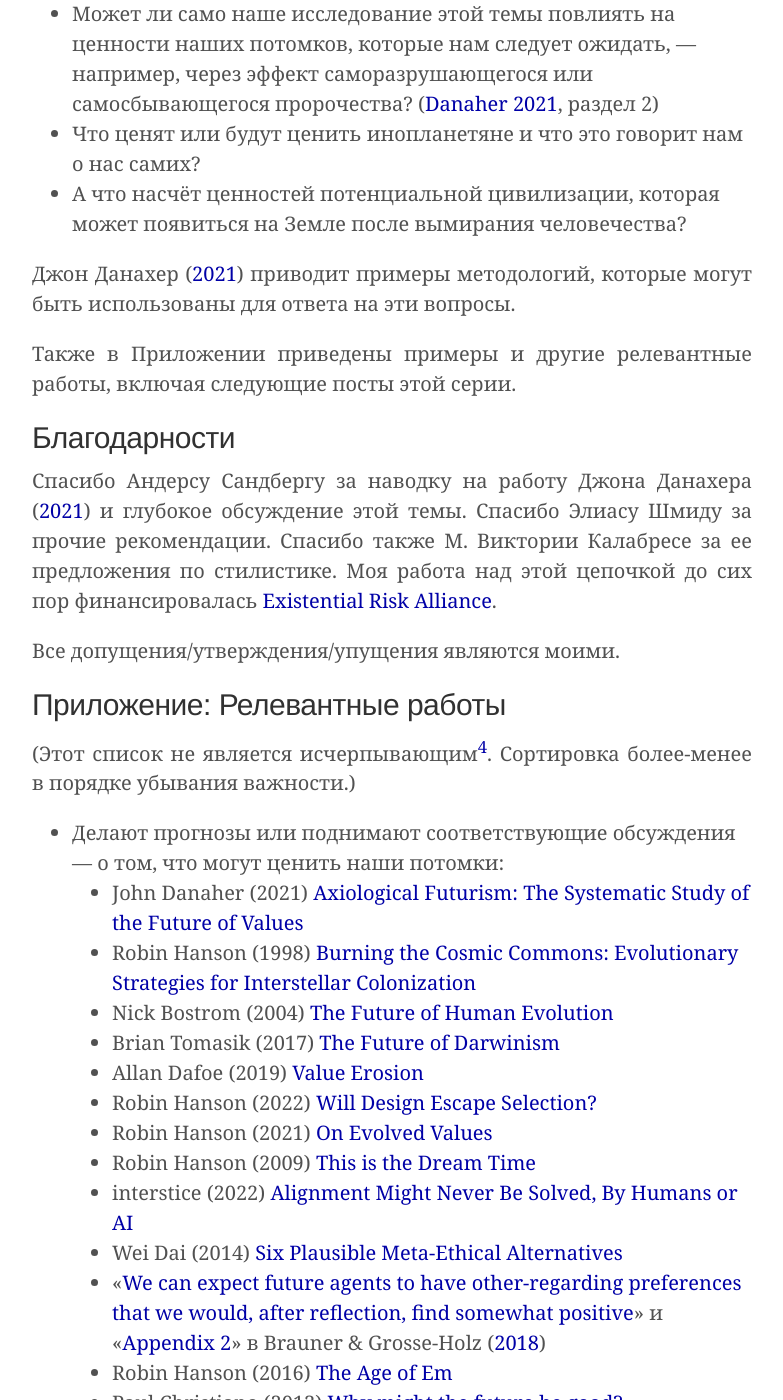
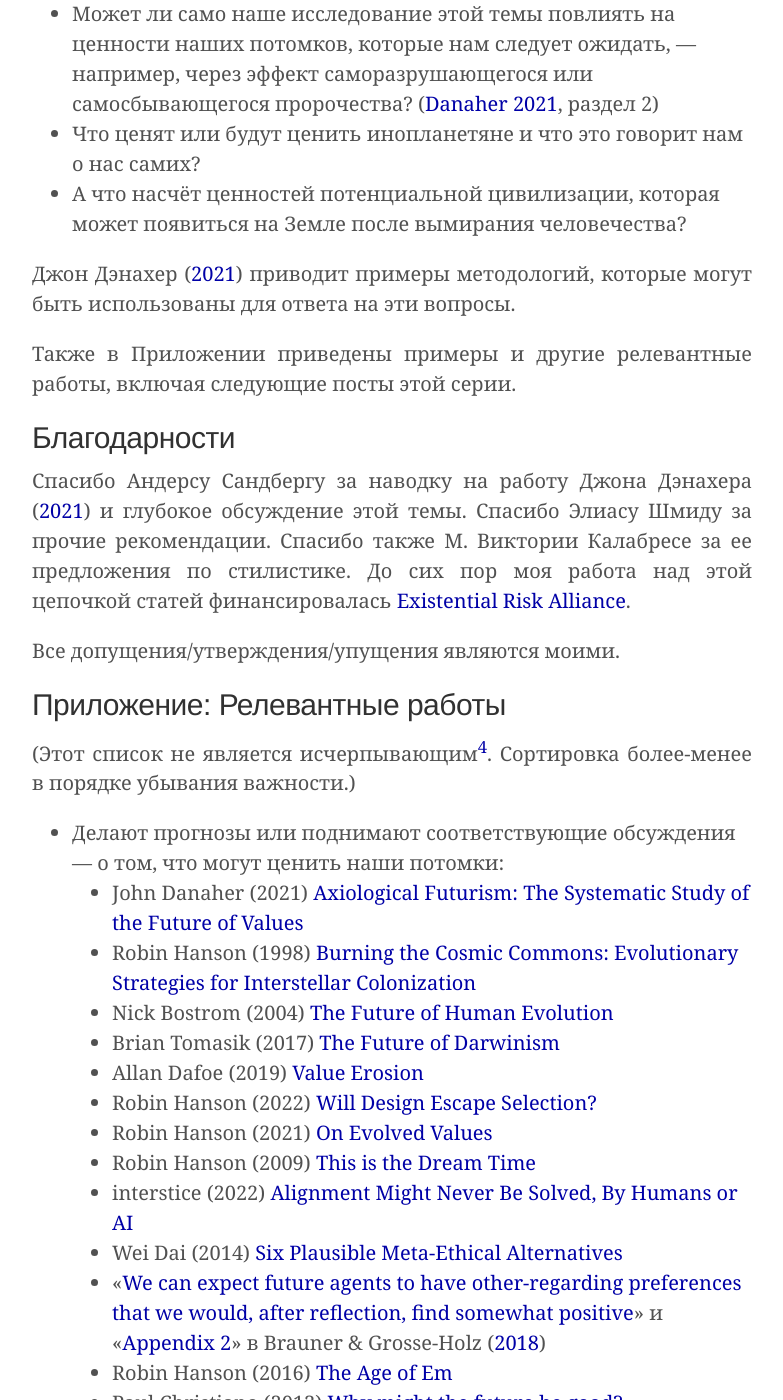
Before and after one commit to ReducingSuffering/reducingsuffering.github.io, a Jekyll site: the page built from _articles/jim-buhler-predicting-what-future-people-value.md, in a window 1280 px wide and 1400 px high, scrolled down 2666 px. Shown: the whole window, without its empty margins (248-1031 px from the left). Built offline with Jekyll 4.4.1, drawn with Linux system fonts in a browser that asks for light colours; some of the changed text lies outside the part shown.

Commit message:
partly reapply "upd Buhler sequence"

```diff
--- a/_articles/jim-buhler-predicting-what-future-people-value.md
+++ b/_articles/jim-buhler-predicting-what-future-people-value.md
@@ -20,7 +20,7 @@
 
 Хотя я понимаю, почему это может казаться убедительным, я считаю, что это крайне ошибочно.
 
-Во-первых, _предсказание ценностей наших потомков_ — то, что Джон Данахер ([2021](https://philarchive.org/rec/DANAFT-2)) называет «аксиологической футурологией», — в мирах, где эти ценности существенно отличаются от наших, не выглядит совсем уж неразрешимой задачей. В этой области исследований уже достигнуты значительные успехи, и, похоже, есть много возможностей для дальнейшего прогресса (см. следующий раздел и Приложение).
+Во-первых, _предсказание ценностей наших потомков_ — то, что Джон Дэнахер ([2021](https://philarchive.org/rec/DANAFT-2)) называет «аксиологической футурологией», — в мирах, где эти ценности существенно отличаются от наших, не выглядит совсем уж неразрешимой задачей. В этой области исследований уже достигнуты значительные успехи, и, похоже, есть много возможностей для дальнейшего прогресса (см. следующий раздел и Приложение).
 
 Во-вторых, сценарий, при котором ценности наших потомков не будут существенно отличаться от наших, представляется мне довольно маловероятным[^3]. Тут следует учитывать такие вещи, как [иллюзия конца истории](https://ru.wikipedia.org/wiki/%D0%98%D0%BB%D0%BB%D1%8E%D0%B7%D0%B8%D1%8F_%D0%BA%D0%BE%D0%BD%D1%86%D0%B0_%D0%B8%D1%81%D1%82%D0%BE%D1%80%D0%B8%D0%B8). Похоже, что по ходу истории ценности заметно развиваются, и нет причин предполагать, что мы настолько особенные, что должны считать себя исключением из этого правила.
 
@@ -43,13 +43,13 @@
 - Что ценят или будут ценить инопланетяне и что это говорит нам о нас самих?
 - А что насчёт ценностей потенциальной цивилизации, которая может появиться на Земле после вымирания человечества?
 
-Джон Данахер ([2021](https://philarchive.org/rec/DANAFT-2)) приводит примеры методологий, которые могут быть использованы для ответа на эти вопросы.
+Джон Дэнахер ([2021](https://philarchive.org/rec/DANAFT-2)) приводит примеры методологий, которые могут быть использованы для ответа на эти вопросы.
 
 Также в Приложении приведены примеры и другие релевантные работы, включая следующие посты этой серии.
 
 ## Благодарности
 
-Спасибо Андерсу Сандбергу за наводку на работу Джона Данахера ([2021](https://philarchive.org/rec/DANAFT-2)) и глубокое обсуждение этой темы. Спасибо Элиасу Шмиду за прочие рекомендации. Спасибо также М. Виктории Калабресе за ее предложения по стилистике. Моя работа над этой цепочкой до сих пор финансировалась [Existential Risk Alliance](https://erafellowship.org/).
+Спасибо Андерсу Сандбергу за наводку на работу Джона Дэнахера ([2021](https://philarchive.org/rec/DANAFT-2)) и глубокое обсуждение этой темы. Спасибо Элиасу Шмиду за прочие рекомендации. Спасибо также М. Виктории Калабресе за ее предложения по стилистике. До сих пор моя работа над этой цепочкой статей финансировалась [Existential Risk Alliance](https://erafellowship.org/).
 
 Все допущения/утверждения/упущения являются моими.
 
@@ -75,7 +75,7 @@
   - Robin Hanson (2018) [Longviews are coming](https://www.overcomingbias.com/p/long-views-are-cominghtml)
   - Yuval Noah Harari (2016) [Homo Deus](https://books.google.co.uk/books?hl=en&lr=&id=ZWcNDQAAQBAJ&oi=fnd&pg=PA1&ots=-ETYkeIBQ5&sig=FlFk1A9hxymM0BPuY1Y_cG4mmWw&redir_esc=y)
   - «The “Consciousness vs. Pure Replicators” Worldview» в Emilsson ([2017](https://qualiacomputing.com/2017/12/20/the-universal-plot-part-i-consciousness-vs-pure-replicators/))
-  - Следующие посты этой цепочки.
+  - Следующие посты этой цепочки статей.
   - Anders Sandberg (планируется) Grand Futures
 - О возможности, вероятности и последствиях фиксации ценностей / дрейфа ценностей:
   - Lukas Finnveden et al. (2022) [AGI and Lock-In](https://forum.effectivealtruism.org/posts/KqCybin8rtfP3qztq/agi-and-lock-in); и работы, на которые они ссылаются в разделе «[How likely is this?](https://docs.google.com/document/d/1mkLFhxixWdT5peJHq4rfFzq4QbHyfZtANH1nou68q88/edit#heading=h.17f05s8r0u3q)»
```
Also changed, not shown: _articles/jim-buhler-the-grabby-values-selection-thesis.md (+1 -1 lines), _articles/jim-buhler-what-the-moral-truth-might-be-makes-no-difference.md (+1 -1 lines), _articles/jim-buhler-what-values-will-control-the-future.md (+1 -1 lines), _articles/jim-buhler-why-we-may-expect-our-successors-not-to-care-about-suffering.md (+2 -2 lines).
